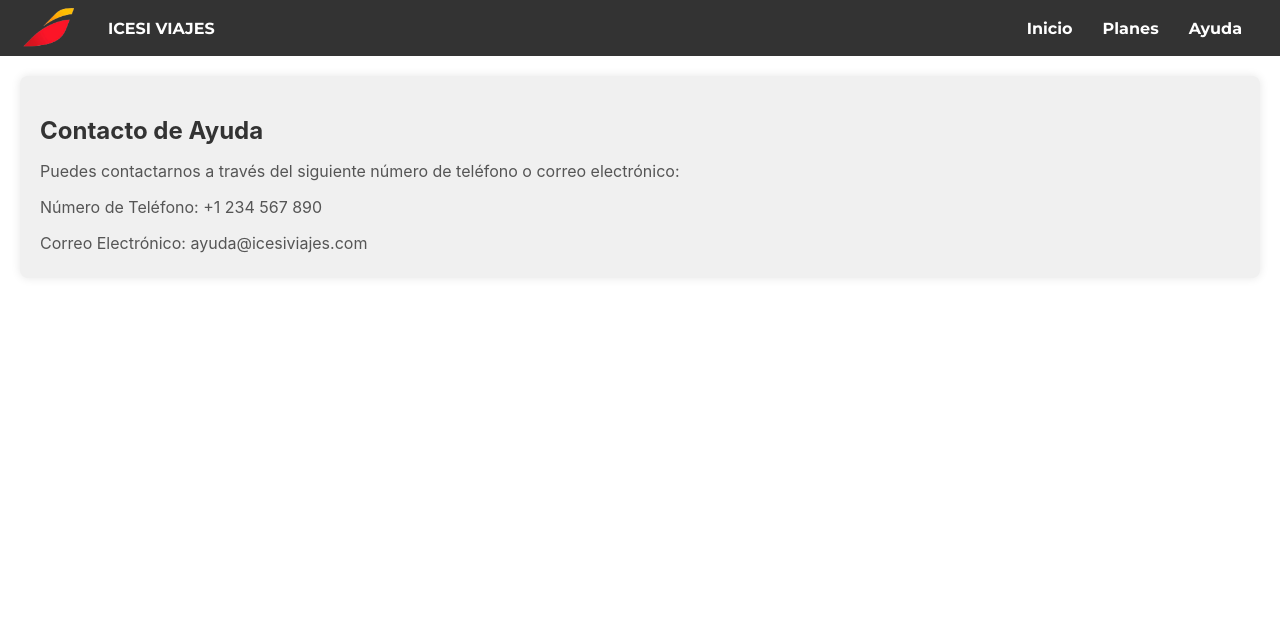
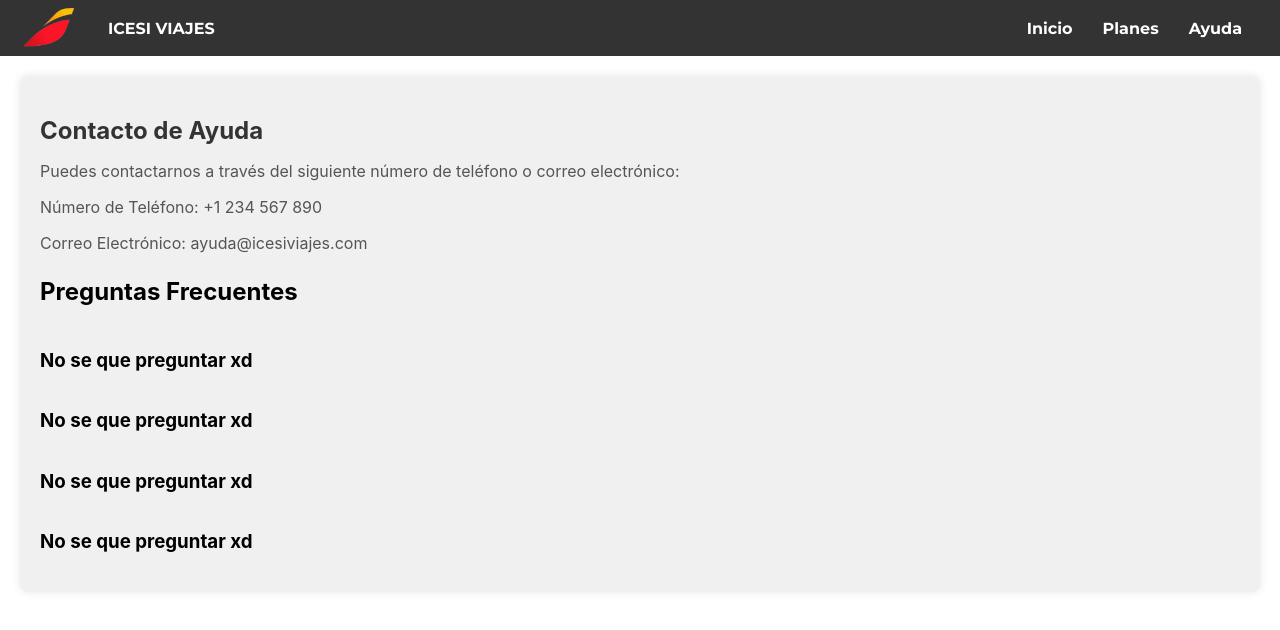
Before and after one commit to KevinVincent016/icesi-viajes-FrontEnd, a React (Create React App) app: page /ayuda in a window 1280 px wide. Shown: the top 630 px of the page. Built offline with nearby package versions, Linux system fonts and the light colour scheme.

Commit message:
Nuevos cambios

```diff
--- a/src/App.css
+++ b/src/App.css
@@ -37,7 +37,7 @@
   display: flex;
   justify-content: center;
   align-items: center;
-  text-align: center; /* Centra el texto dentro del contenedor */
+  text-align: center;
 }
 
 .logo-container {
@@ -171,16 +171,15 @@
 }
 
 /*MainScreen.css*/
-/* Main.css */
 .plan-title {
-  font-family: 'Montserrat', sans-serif; /* Utiliza la fuente Montserrat */
-  font-size: 40px; /* Tamaño de la fuente */
+  font-family: 'Montserrat', sans-serif;
+  font-size: 40px;
   margin-bottom: 80px;
   margin-left: 4%;
 }
 .main-container {
 
-  padding-top: 70px; /* Espacio en la parte superior para bajar el contenido */
+  padding-top: 70px;
   display: flex;
   width: 100vw;
   height: 500vh;
@@ -188,7 +187,7 @@
 
 }
 .recently {
-  display: block; /* Hace que el span aparezca en una línea separada */
+  display: block;
 }
 
 .left-quadrant {
@@ -199,15 +198,15 @@
 
 .recent-plans {
   display: flex;
-  justify-content: center; /* Centrar horizontalmente */
-  gap: 40px; /* Añadir espaciado entre los cuadrados */
+  justify-content: center;
+  gap: 40px;
   position: center;
 
 }
 .plan-container {
-  position: relative; /* Establece el contenedor como posición relativa */
-  width: 100%; /* Ancho completo del contenedor */
-  height: 500vh; /* Altura total de la pantalla */
+  position: relative;
+  width: 100%;
+  height: 500vh;
 }
 
 .plan {
@@ -216,8 +215,8 @@
   background-size: cover;
   background-position: center;
   position: relative;
-  box-shadow: 0px 0px 5px rgba(0, 0, 0, 0.5); /* Sombra negra */
-  border: 1px solid black; /* Borde delgado negro */
+  box-shadow: 0px 0px 5px rgba(0, 0, 0, 0.5);
+  border: 1px solid black;
   overflow: hidden;
 
 }
@@ -230,7 +229,7 @@
 .plan-details {
   position: absolute;
   bottom: 0;
-  background-color: rgba(0, 0, 0, 0.5); /* Fondo semi-transparente */
+  background-color: rgba(0, 0, 0, 0.5);
   color: white;
   padding: 10px;
   width: 100%;
@@ -264,3 +263,19 @@
   font-size: 16px;
   margin-bottom: 5px;
 }
+.faq-item {
+  overflow: hidden;
+  transition: max-height 0.3s ease;
+}
+
+.faq-item.open {
+  max-height: 500px;
+}
+
+.faq-item p {
+  margin-top: 0;
+  margin-bottom: 10px;
+}
+.faq-title {
+  font-size: 24px;
+}
--- a/src/App.js
+++ b/src/App.js
@@ -11,7 +11,7 @@ function App() {
   return (
     <Router>
       <div>
-        <Navbar /> {/* Aquí se utiliza el componente Navbar */}
+        <Navbar />
         <Routes>
           <Route path="/login" element={<Login />} />
           <Route path="/" element={<Login />} />
--- a/src/Componentes/NavBar.js
+++ b/src/Componentes/NavBar.js
@@ -29,7 +29,7 @@ function Navbar() {
           <div className="menu-container">
             <ul className="menu">
               <li><Link to="/" className="inicio">Inicio</Link></li>
-              <li className="dropdown-parent"> {/* Cambia la clase a dropdown-parent */}
+              <li className="dropdown-parent">
                 <span className="planes">Planes</span>
                 <div className="submenu">
                   <Link to="/ver-planes" className="nav-link">Ver Planes</Link>
--- a/src/Pantallas/HelpPage.js
+++ b/src/Pantallas/HelpPage.js
@@ -1,12 +1,51 @@
-import React from 'react';
+import React, { useState } from 'react';
 
 function HelpPage() {
+  const [faqs, setFaqs] = useState([
+    {
+      question: "No se que preguntar xd",
+      answer: "Mucho menos se que responder"
+    },
+    {
+      question: "No se que preguntar xd",
+      answer: "Mucho menos se que responder"
+    },
+    {
+      question: "No se que preguntar xd",
+      answer: "Mucho menos se que responder"
+    },
+    {
+      question: "No se que preguntar xd",
+      answer: "Mucho menos se que responder"
+    }
+
+  ]);
+
+  const FAQItem = ({ question, answer }) => {
+    const [isOpen, setIsOpen] = useState(false);
+
+    return (
+      <div className={`faq-item ${isOpen ? 'open' : ''}`} onClick={() => setIsOpen(!isOpen)}>
+        <h3>{question}</h3>
+        {isOpen && <p>{answer}</p>}
+      </div>
+    );
+  };
+
   return (
     <div className="help-page">
       <h2>Contacto de Ayuda</h2>
-      <p>Puedes contactarnos a través del siguiente número de teléfono o correo electrónico:</p>
-      <p>Número de Teléfono: +1 234 567 890</p>
-      <p>Correo Electrónico: ayuda@icesiviajes.com</p>
+      <div className="contact-info">
+        <p>Puedes contactarnos a través del siguiente número de teléfono o correo electrónico:</p>
+        <p>Número de Teléfono: +1 234 567 890</p>
+        <p>Correo Electrónico: ayuda@icesiviajes.com</p>
+      </div>
+      <div className="faq-section">
+        <h3 className="faq-title">Preguntas Frecuentes</h3>
+        {faqs.map((faq, index) => (
+          <FAQItem key={index} question={faq.question} answer={faq.answer} />
+        ))}
+      </div>
     </div>
   );
 }
--- a/src/Pantallas/MainScreen.js
+++ b/src/Pantallas/MainScreen.js
@@ -32,7 +32,7 @@ function MainScreen() {
           </div>
         </div>
       </div>
-      {/* Los otros cuadrantes irían aquí */}
+      {}
     </div>
   );
 }
```
